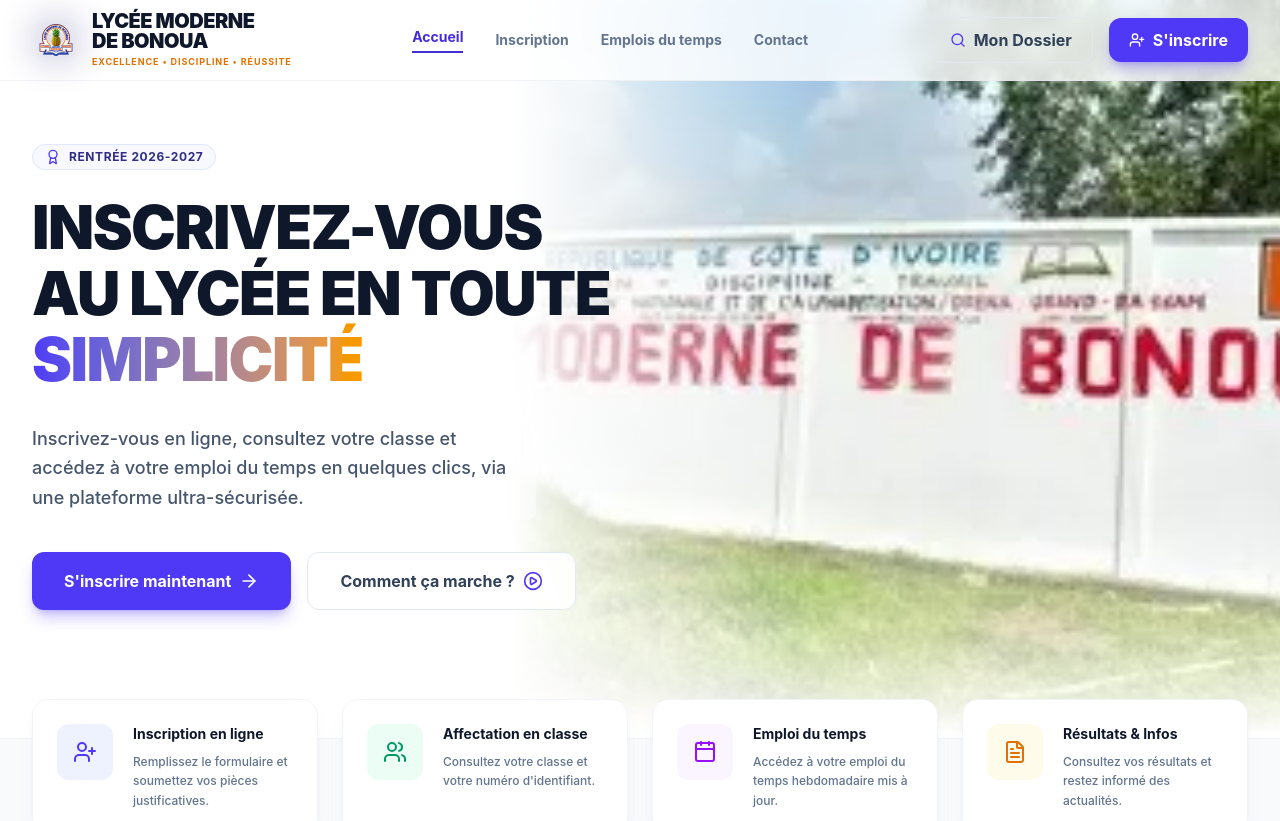
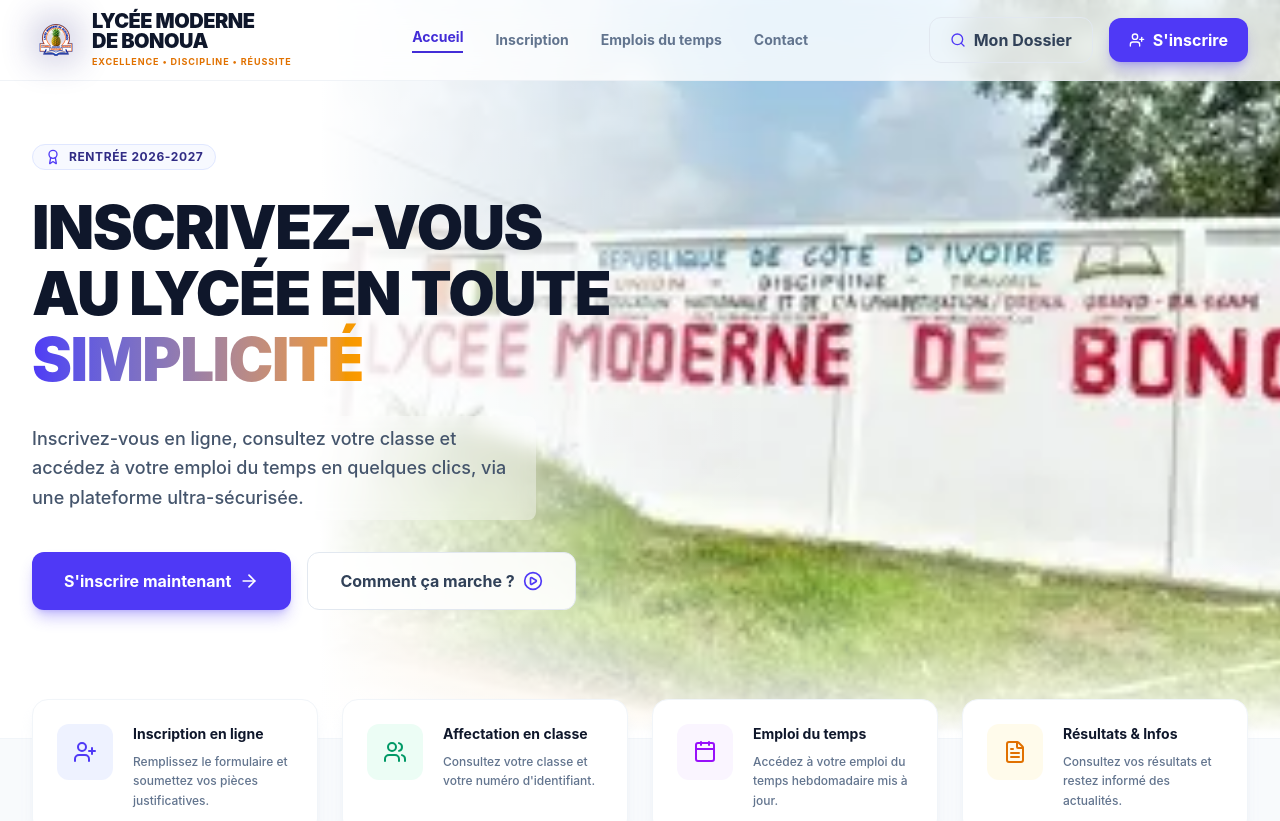
Before and after one commit to retrait412-coder/portaille-bonoua, a React (Vite) app: page / in a window 1280 px wide. Shown: the top 821 px of the page. Built offline with nearby package versions, Linux system fonts and the light colour scheme; no server answers.

Commit message:
style: recadrage de l'image de fond pour plus de visibilité

```diff
--- a/src/App.jsx
+++ b/src/App.jsx
@@ -71,11 +71,16 @@ export default function App() {
       {/* 2. HERO */}
       <div className="relative bg-white border-b border-slate-100 overflow-hidden">
 
-        {/* BLOC IMAGE CORRIGÉ (Visible sur Mobile à 30% et PC à 100%) */}
-        <div className="absolute inset-0 lg:inset-y-0 lg:right-0 lg:left-auto w-full lg:w-[60%] z-0 opacity-30 lg:opacity-100">
-           <img src="/hero-students.jpg" alt="Lycée Moderne de Bonoua" className="w-full h-full object-cover object-center lg:object-top" onError={(e) => e.target.style.display = 'none'} />
-           <div className="absolute inset-y-0 left-0 w-full lg:w-[40%] bg-gradient-to-r from-white/80 lg:from-white to-transparent pointer-events-none"></div>
-           <div className="absolute inset-x-0 bottom-0 h-1/3 bg-gradient-to-t from-white to-transparent pointer-events-none"></div>
+        {/* BLOC IMAGE AÉRÉ (Moins étouffé, plus visible sur Mobile et PC) */}
+        <div className="absolute inset-0 lg:inset-y-0 lg:right-0 lg:left-auto w-full lg:w-[75%] z-0 opacity-40 lg:opacity-100">
+           <img
+             src="/hero-students.jpg"
+             alt="Lycée Moderne de Bonoua"
+             className="w-full h-full object-cover object-center lg:object-left"
+             onError={(e) => e.target.style.display = 'none'}
+           />
+           <div className="absolute inset-y-0 left-0 w-full lg:w-[45%] bg-gradient-to-r from-white via-white/60 to-transparent pointer-events-none"></div>
+           <div className="absolute inset-x-0 bottom-0 h-1/4 bg-gradient-to-t from-white to-transparent pointer-events-none"></div>
         </div>
 
         <div className="max-w-7xl mx-auto px-4 sm:px-6 lg:px-8 relative z-10 pt-28 pb-16 lg:pt-36 lg:pb-32">
```
